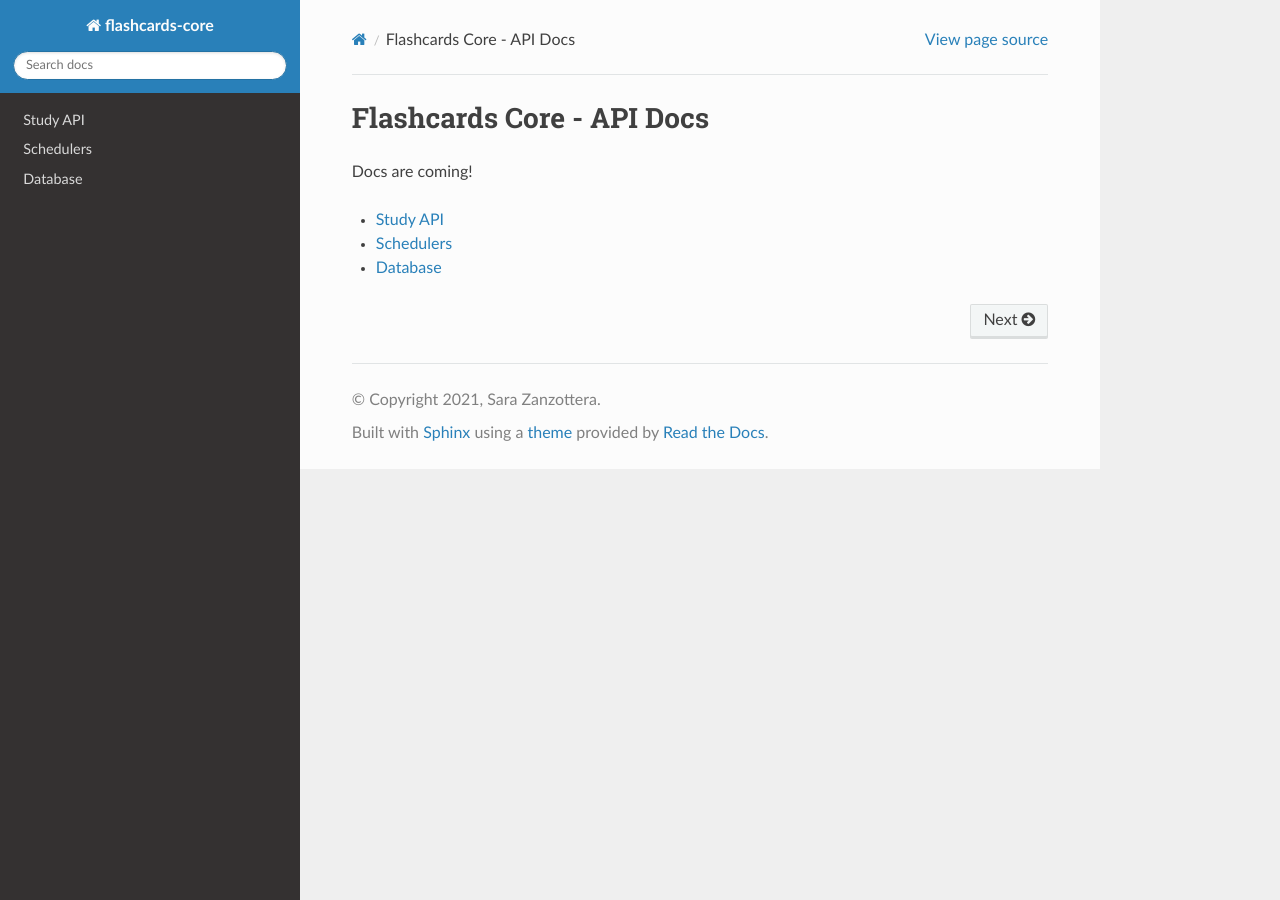
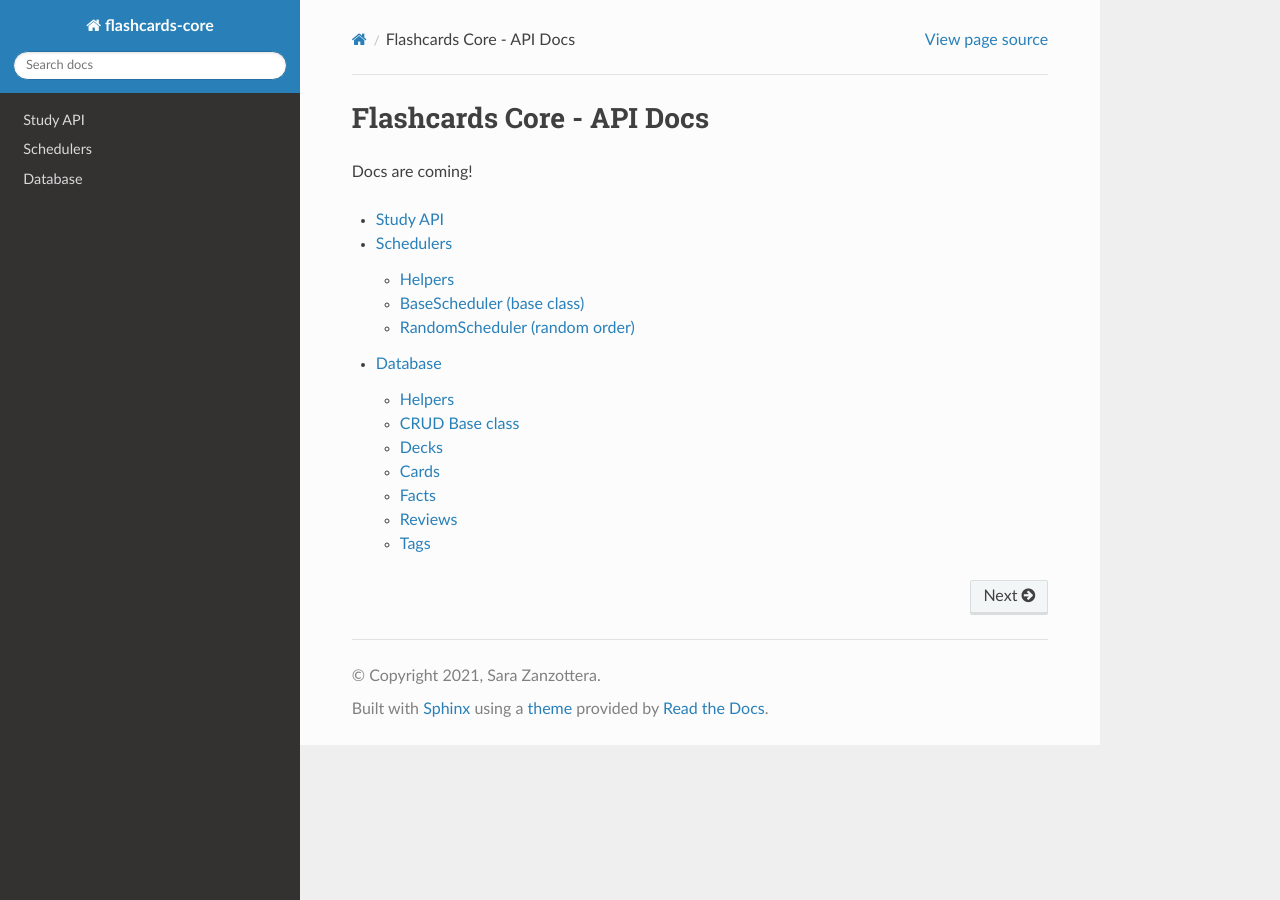
Before and after one commit to ebisu-flashcards/flashcards-core, a Sphinx documentation site: the page built from docs/source/index.rst, in a window 1280 px wide. Built offline with Sphinx 7.4.7 and the Read the Docs theme 2.0.0, drawn with Linux system fonts in a browser that asks for light colours; pages that are not in the unit, such as notebooks, are missing from menus.

Commit message:
Add subtitles

```diff
--- a/docs/source/database.rst
+++ b/docs/source/database.rst
@@ -1,11 +1,16 @@
 Database
 ========
+
+Helpers
+-------
 
 .. automodule:: flashcards_core.database
    :members:
    :undoc-members:
    :show-inheritance:
 
+CRUD Base class
+---------------
 
 .. automodule:: flashcards_core.database.crud
    :members:
@@ -13,29 +18,40 @@ Database
    :show-inheritance:
 
 
+Decks
+-----
+
 .. automodule:: flashcards_core.database.decks
    :members:
    :undoc-members:
    :show-inheritance:
 
+Cards
+-----
 
 .. automodule:: flashcards_core.database.cards
    :members:
    :undoc-members:
    :show-inheritance:
 
+Facts
+-----
 
 .. automodule:: flashcards_core.database.facts
    :members:
    :undoc-members:
    :show-inheritance:
 
+Reviews
+-------
 
 .. automodule:: flashcards_core.database.reviews
    :members:
    :undoc-members:
    :show-inheritance:
 
+Tags
+----
 
 .. automodule:: flashcards_core.database.tags
    :members:
--- a/docs/source/schedulers.rst
+++ b/docs/source/schedulers.rst
@@ -1,17 +1,24 @@
 Schedulers
 ==========
+
+Helpers
+-------
 
 .. automodule:: flashcards_core.schedulers
    :members:
    :undoc-members:
    :show-inheritance:
 
+BaseScheduler (base class)
+--------------------------
 
 .. automodule:: flashcards_core.schedulers.base
    :members:
    :undoc-members:
    :show-inheritance:
 
+RandomScheduler (random order)
+------------------------------
 
 .. automodule:: flashcards_core.schedulers.random
    :members:
```
